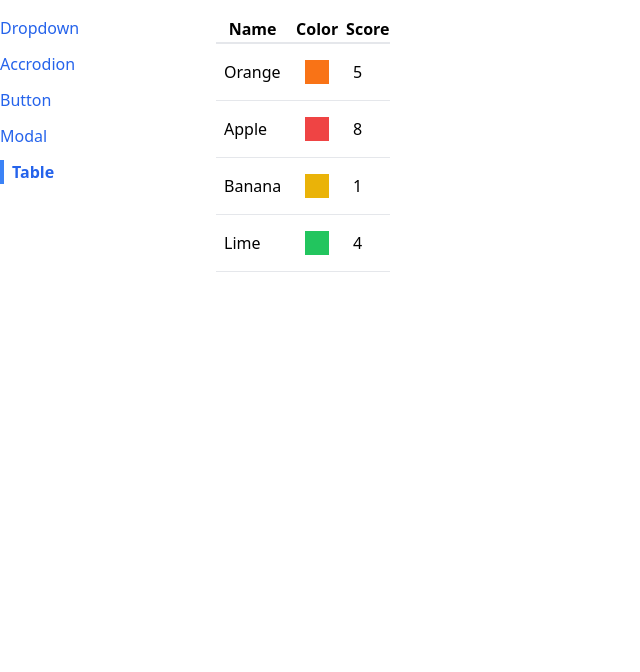
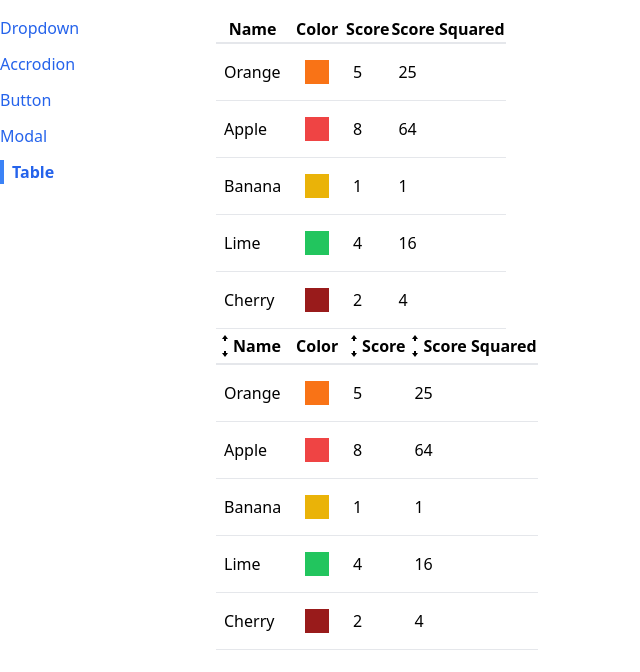
Before and after one commit to goswamikaushik/menu, a React (Create React App) app: page /table in a window 1280 px wide. Shown: the top 672 px of the page, without its empty margins (0-640 px from the left). Built offline with nearby package versions, Linux system fonts and the light colour scheme.

Commit message:
wrapup table component

```diff
--- a/src/components/Accrodion.js
+++ b/src/components/Accrodion.js
@@ -29,7 +29,7 @@
           className="flex p-3 bg-gray-900 cursor-pointer border-b-2 border-gray-400 text-white items-center justify-between"
           onClick={() => handleClick(index)}
         >
-          {item?.lable}
+          {item?.label}
           {icon}
         </div>
         {isExpanded && <div className="bg-sky-100 p-3">{item?.content}</div>}
--- /dev/null
+++ b/src/components/SortableTable.js
@@ -0,0 +1,99 @@
+import { useState } from "react";
+import Table from "../components/Table";
+import { GoArrowSmallDown, GoArrowSmallUp } from "react-icons/go";
+
+const SortableTable = (props) => {
+  const [sortOrder, setSortOrder] = useState(null);
+  const [sortBy, setSortBy] = useState(null);
+  const { config, data } = props;
+
+  const hadnleClick = (label) => {
+    if (sortBy && label !== sortBy) {
+      setSortOrder("asc");
+      setSortBy(label);
+      return;
+    }
+
+    if (sortOrder === null) {
+      setSortOrder("asc");
+      setSortBy(label);
+    } else if (sortOrder === "asc") {
+      setSortOrder("desc");
+      setSortBy(label);
+    } else if (sortOrder === "desc") {
+      setSortOrder(null);
+      setSortBy(null);
+    }
+  };
+
+  const updatedConfig = config.map((column) => {
+    if (!column?.sortValue) {
+      return column;
+    }
+
+    return {
+      ...column,
+      header: () => (
+        <th
+          className="cursor-pointer hover:bg-gray-200"
+          onClick={() => hadnleClick(column.label)}
+        >
+          <div className="flex items-center">
+            {getIcons(column.label, sortBy, sortOrder)}
+            {column?.label}
+          </div>
+        </th>
+      ),
+    };
+  });
+
+  let sortedData = data;
+  if (sortOrder && sortBy) {
+    const { sortValue } = config.find((column) => column.label === sortBy);
+    sortedData = [...data].sort((a, b) => {
+      const valueA = sortValue(a);
+      const valueB = sortValue(b);
+
+      const reverseOrder = sortOrder === "asc" ? 1 : -1;
+
+      if (typeof valueA === "string") {
+        return valueA.localeCompare(valueB) * reverseOrder;
+      } else {
+        return (valueA - valueB) * reverseOrder;
+      }
+    });
+  }
+  return <Table {...props} data={sortedData} config={updatedConfig} />;
+};
+
+const getIcons = (label, sortBy, sortOrder) => {
+  if (label !== sortBy) {
+    return (
+      <div>
+        <GoArrowSmallUp />
+        <GoArrowSmallDown />
+      </div>
+    );
+  }
+  if (sortOrder === null) {
+    return (
+      <div>
+        <GoArrowSmallUp />
+        <GoArrowSmallDown />
+      </div>
+    );
+  } else if (sortOrder === "asc") {
+    return (
+      <div>
+        <GoArrowSmallUp />
+      </div>
+    );
+  } else if (sortOrder === "desc") {
+    return (
+      <div>
+        <GoArrowSmallDown />
+      </div>
+    );
+  }
+};
+export default SortableTable;
--- a/src/components/Table.js
+++ b/src/components/Table.js
@@ -1,14 +1,17 @@
-import React from "react";
+import { Fragment } from "react";
 
 const Table = ({ data, config, keyFn }) => {
   const renderedHeaders = config.map((column) => {
-    return <th key={column.lable}>{column.lable}</th>;
+    if (column.header) {
+      return <Fragment key={column.label}>{column.header()}</Fragment>;
+    }
+    return <th key={column.label}>{column.label}</th>;
   });
 
   const renderedRows = data.map((rowData) => {
     const renderedCells = config.map((column) => {
       return (
-        <td className="p-2" key={column.lable}>
+        <td className="p-2" key={column.label}>
           {column.render(rowData)}
         </td>
       );
--- a/src/pages/AccordionPage.js
+++ b/src/pages/AccordionPage.js
@@ -4,19 +4,19 @@
   const items = [
     {
       id: 1,
-      lable: "Can I use React on a project ?",
+      label: "Can I use React on a project ?",
       content:
         "You can use React on any project you want, You can use Javascript on any project you want, You can use Javascript on any project you want",
     },
     {
       id: 2,
-      lable: "Can I use Javascript on a project ?",
+      label: "Can I use Javascript on a project ?",
       content:
         "You can use Javascript on any project you want, You can use Javascript on any project you want, You can use Javascript on any project you want",
     },
     {
       id: 3,
-      lable: "Can I use CSS on a project ?",
+      label: "Can I use CSS on a project ?",
       content:
         "You can use CSS on any project you want, You can use Javascript on any project you want, You can use Javascript on any project you want",
     },
--- a/src/pages/ButtonPage.js
+++ b/src/pages/ButtonPage.js
@@ -8,7 +8,7 @@
 } from "react-icons/ri";
 const ButtonPage = () => {
   return (
-    <div>
+    <div className="h-56 flex flex-col justify-between">
       <div>
         <Button rounded primary>
           <RiAlarmWarningFill />
--- a/src/pages/TablePage.js
+++ b/src/pages/TablePage.js
@@ -1,4 +1,4 @@
-import React from "react";
+import SortableTable from "../components/SortableTable";
 import Table from "../components/Table";
 
 const TablePage = () => {
@@ -7,29 +7,39 @@
     { name: "Apple", color: "bg-red-500", score: 8 },
     { name: "Banana", color: "bg-yellow-500", score: 1 },
     { name: "Lime", color: "bg-green-500", score: 4 },
+    { name: "Cherry", color: "bg-red-800", score: 2 },
   ];
 
   const config = [
     {
-      lable: "Name",
+      label: "Name",
       render: (fruit) => fruit.name,
+      sortValue: (fruit) => fruit.name,
     },
     {
-      lable: "Color",
+      label: "Color",
       render: (fruit) => <div className={`p-3 m-2 ${fruit.color}`}></div>,
     },
     {
-      lable: "Score",
+      label: "Score",
       render: (fruit) => fruit.score,
+      sortValue: (fruit) => fruit.score,
+    },
+    {
+      label: "Score Squared",
+      render: (fruit) => fruit.score ** 2,
+      sortValue: (fruit) => fruit.score ** 2,
     },
   ];
 
   const keyFn = (fruit) => {
     return fruit.name;
   };
+
   return (
     <div>
       <Table data={data} config={config} keyFn={keyFn} />
+      <SortableTable data={data} config={config} keyFn={keyFn} />
     </div>
   );
 };
```
